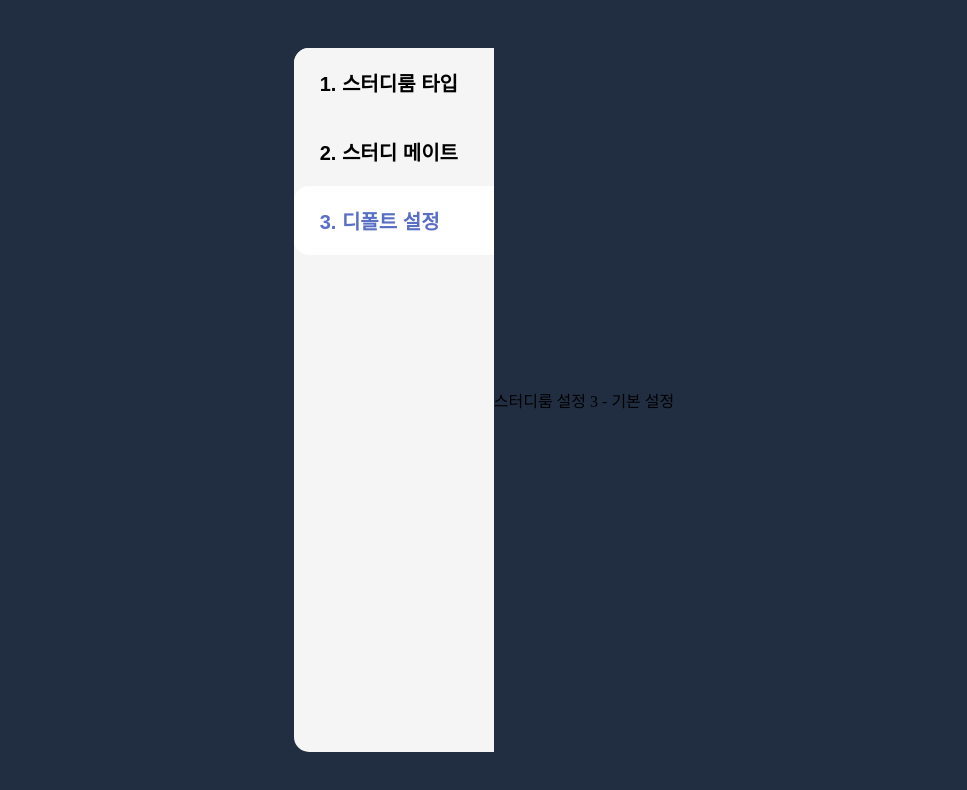
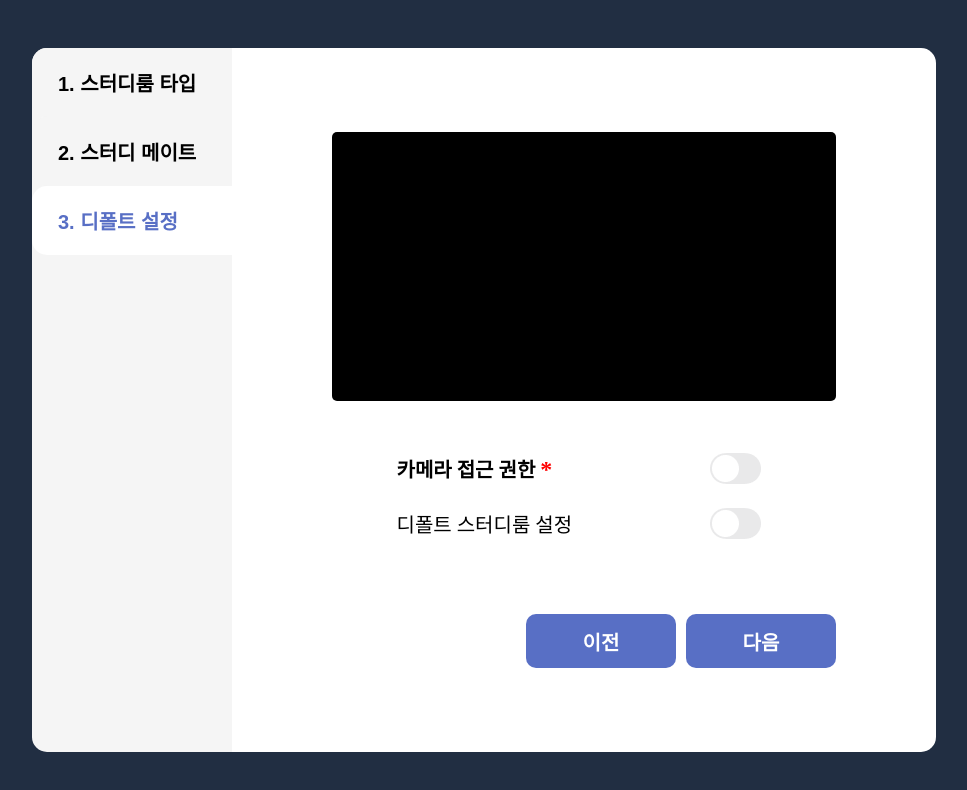
Before and after one commit to StudyBuddyCorps/Front-end, a React (Create React App) app: page /room in a window 1280 px wide. Both pictures are taken after a click on the button "3. 디폴트 설정". Shown: the top 790 px of the page, without its empty margins (156-1123 px from the left). Built offline with nearby package versions, Linux system fonts and the light colour scheme.

Commit message:
feat: DefaultSetting 구현 (#7) - switch, unswitch  이미지 추가 - webRTC  웹캠 연결 - 카메라 접근 권한 클릭시 웹캠이 PreviewVideo에 보임 - 버튼으로 이전, 이후 페이지 이동

```diff
--- a/src/components/studySetting/DefaultSetting.tsx
+++ b/src/components/studySetting/DefaultSetting.tsx
@@ -1,7 +1,209 @@
-const DefaultSetting = () => {
+import React, { useState, useEffect, useRef } from "react";
+import styled from "styled-components";
+import Switch from "../../assets/Switch.png";
+import UnSwitch from "../../assets/unSwitch.png";
+
+interface DefaultSettingProps {
+  setSelectedTab: React.Dispatch<React.SetStateAction<string>>;
+}
+
+const DefaultSetting: React.FC<DefaultSettingProps> = ({ setSelectedTab }) => {
+  const [cameraPermission, setCameraPermission] = useState<boolean>(false);
+  const [defaultRoomSetting, setDefaultRoomSetting] = useState<boolean>(false);
+  const [stream, setStream] = useState<MediaStream | null>(null);
+  const videoRef = useRef<HTMLVideoElement | null>(null);
+
+  useEffect(() => {
+    if (cameraPermission) {
+      initCamera();
+    } else {
+      stopCamera();
+    }
+
+    return () => {
+      stopCamera();
+    };
+  }, [cameraPermission]);
+
+  const initCamera = async () => {
+    try {
+      const mediaStream = await navigator.mediaDevices.getUserMedia({ video: true });
+      setStream(mediaStream);
+      if (videoRef.current) {
+        videoRef.current.srcObject = mediaStream;
+      }
+    } catch (error) {
+      console.log("Error accessing camera: ", error);
+    }
+  };
+
+  const stopCamera = () => {
+    if (stream) {
+      stream.getTracks().forEach((track) => track.stop());
+      setStream(null);
+    }
+  };
+
+  const toggleCamera = () => {
+    if (cameraPermission) {
+      setCameraPermission(false);
+    } else {
+      requestCameraPermission();
+    }
+  };
+
+  const handleDefaultRoomClick = () => {
+    if (defaultRoomSetting) {
+      setDefaultRoomSetting(false);
+    } else {
+      setDefaultRoomSetting(true);
+    }
+  };
+
+  const requestCameraPermission = async () => {
+    try {
+      const mediaStream = await navigator.mediaDevices.getUserMedia({ video: true });
+      setStream(mediaStream);
+      setCameraPermission(true);
+    } catch (error) {
+      console.log("Error accessing camera: ", error);
+    }
+  };
+
+  const handlePrevButtonClick = () => {
+    setSelectedTab('2. 스터디 메이트');
+  };
+
+  const handleNextButtonClick = () => {
+    setSelectedTab('3. 디폴트 설정');
+  };
+
   return (
-    <div>스터디룸 설정 3 - 기본 설정</div>
+    <Wrapper>
+      <div>
+        {cameraPermission ? (
+          <PreviewVideo>
+            <Video ref={videoRef} autoPlay playsInline />
+          </PreviewVideo>
+        ) : (
+          <PreviewVideo style={{ backgroundColor: '#000000' }}/>
+        )}
+
+        <Table>
+          <tr>
+            <FirstTableCell>
+              카메라 접근 권한 <span>*</span>
+            </FirstTableCell>
+            <td>
+              <PermissionButton onClick={toggleCamera}>
+                {cameraPermission ?
+                  <img src={Switch} alt="Cancel permission" /> :
+                  <img src={UnSwitch} alt="Allow permission" />
+                }
+              </PermissionButton>
+            </td>
+          </tr>
+          <tr>
+            <TableCell>
+              디폴트 스터디룸 설정
+            </TableCell>
+            <td>
+              <PermissionButton onClick={handleDefaultRoomClick}>
+                {defaultRoomSetting ?
+                  <img src={Switch} alt="Cancel permission" /> :
+                  <img src={UnSwitch} alt="Allow permission" />
+                }
+              </PermissionButton>
+            </td>
+          </tr>
+        </Table>
+      </div>
+
+      <Buttons>
+        <Button onClick={handlePrevButtonClick}>이전</Button>
+        <Button onClick={handleNextButtonClick}>다음</Button>
+      </Buttons>
+    </Wrapper>
   );
 };
 
+const Wrapper = styled.div`
+  width: 55vw;
+  height: 88vh;
+  background-color: #FFFFFF;
+  border: none;
+  border-radius: 0 15px 15px 0;
+  padding: 84px 100px;
+  box-sizing: border-box;
+  display: flex;
+  flex-direction: column;
+  justify-content: space-between;
+  overflow: scroll;
+  scrollbar-width: none; /* Firefox 용 스크롤 바 숨김 */
+  -ms-overflow-style: none; /* IE 및 Edge 용 스크롤 바 숨김 */
+  &::-webkit-scrollbar {
+    display: none; /* Chrome 및 Safari 용 스크롤 바 숨김 */
+  }
+`;
+
+const PreviewVideo = styled.div`
+  width: 100%;
+  height: calc(30vw* 0.7);
+  background-color: #303237;
+  border: none;
+  border-radius: 5px;
+  overflow: hidden;
+`;
+
+const Video = styled.video`
+  width: 100%;
+`;
+
+const PermissionButton = styled.button`
+  border: none;
+  cursor: pointer;
+  background-color: transparent;
+  display: flex;
+`;
+
+const TableCell = styled.td`
+  font-size: 20px;
+  font-weight: 500;
+  min-width: 300px;
+`;
+
+const FirstTableCell = styled(TableCell)`
+  font-weight: 600;
+
+  span {
+    color: #FF0000;
+    font-size: 24px;
+  }
+`;
+
+const Table = styled.table`
+  border-spacing: 0 10px;
+  display: flex;
+  flex-direction: column;
+  align-items: center;
+  margin: 40px 0;
+`;
+
+const Buttons = styled.div`
+  display: flex;
+  justify-content: flex-end;
+  gap: 10px;
+`;
+
+const Button = styled.button`
+  width: 150px;
+  height: 54px;
+  color: #FFFFFF;
+  background-color: #586FC5;
+  font-size: 20px;
+  font-weight: 600;
+  border: none;
+  border-radius: 10px;
+`;
+
 export default DefaultSetting;
--- a/src/pages/StudyRoomSetting.tsx
+++ b/src/pages/StudyRoomSetting.tsx
@@ -22,7 +22,7 @@ const StudyRoomSetting: React.FC = () => {
 
       {selectedTab === '1. 스터디룸 타입' ? <StudyType setSelectedTab={setSelectedTab} />
       : selectedTab === '2. 스터디 메이트' ? <StudyMate setSelectedTab={setSelectedTab} />
-      : <DefaultSetting />}
+      : <DefaultSetting setSelectedTab={setSelectedTab} />}
 
     </Wrapper>
   );
```
Also changed, not shown: src/assets/Switch.png (added), src/assets/unSwitch.png (added).
